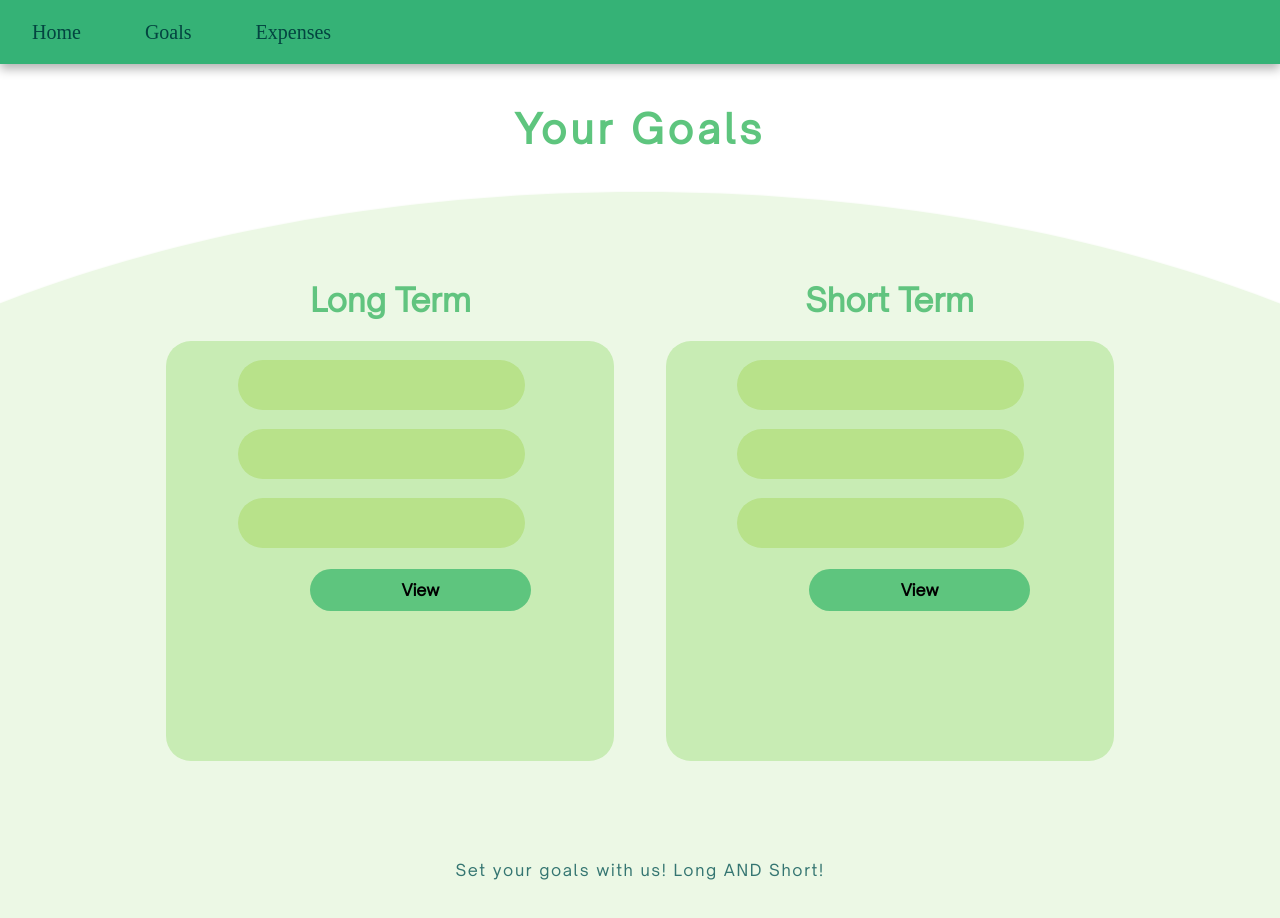
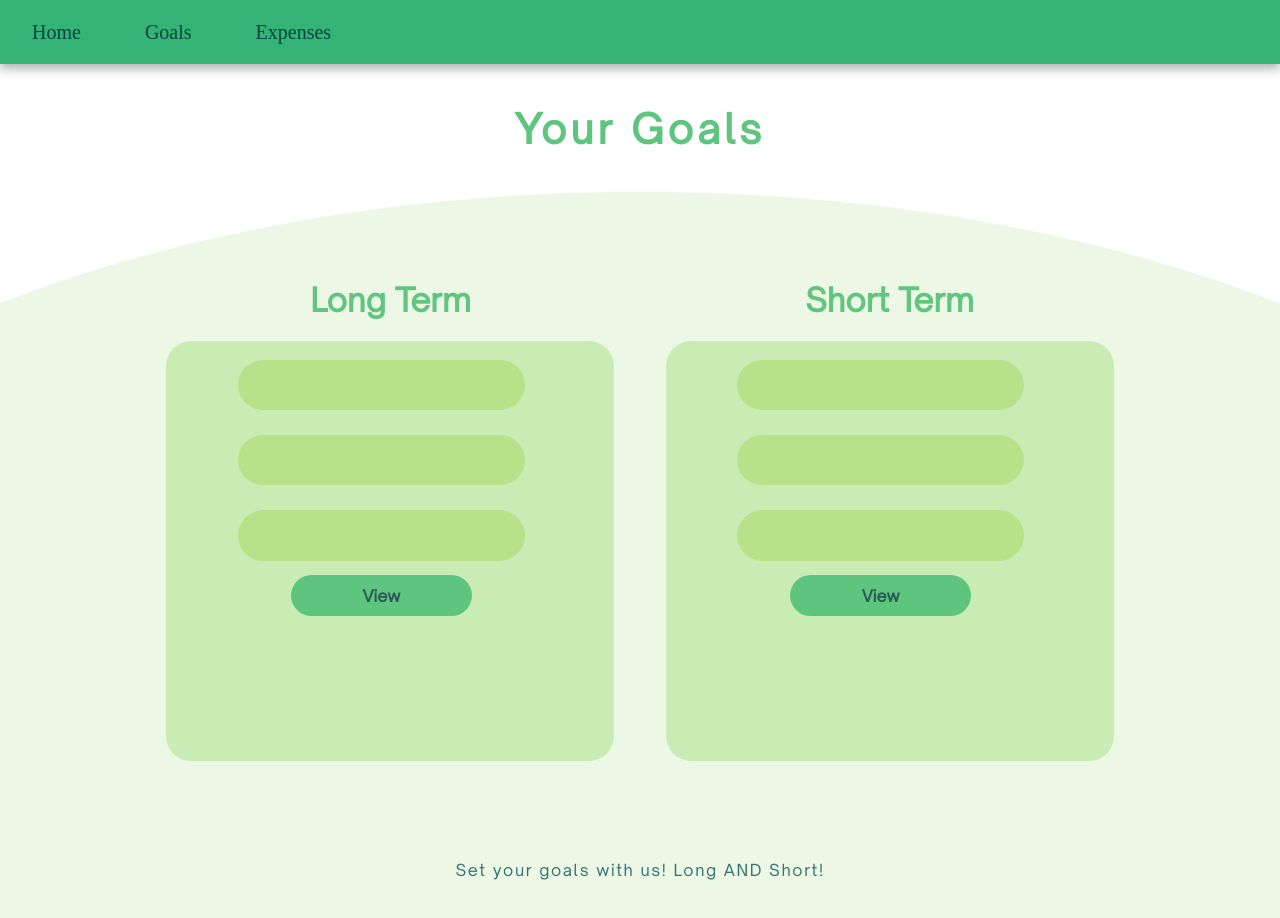
Before and after one commit to vincetrain/budgie, a React (Create React App) app: page /goals in a window 1280 px wide. Shown: the top 918 px of the page. Built offline with nearby package versions, Linux system fonts and the light colour scheme.

Commit message:
Linking LandingPage Button

```diff
--- a/src/Pages/GoalsLandingPage.css
+++ b/src/Pages/GoalsLandingPage.css
@@ -49,7 +49,6 @@
     justify-content: center;
     display: block;
     width: 80%;
-
 }
 
 .TextBox h3 {
@@ -59,15 +58,25 @@
     margin-left: 20%;
     padding: 7%;
     border-radius: 100px;
+    margin-bottom: 7%;
 }
 
-.TextBox h4 {
+.viewButton {
+    margin-left: 20%;
     background-color: #5ec57e;
     justify-content: center;
     padding: 3%;
-    margin-left: 40%;
-    width: 200px;
+    padding-left: 20%;
+    padding-right: 20%;
     border-radius: 100px;
+    color: #2a5a57;
+    font-weight: bold;
+    text-align: center;
+    text-decoration: none;
+}
+
+.viewButton:hover {
+    background-color: #56ad71;
 }
 
 .LilQuote p {
--- a/src/Pages/GoalsLandingPage.jsx
+++ b/src/Pages/GoalsLandingPage.jsx
@@ -1,5 +1,6 @@
 import "./GoalsLandingPage.css"
 import "./ShortGoals.css"
+import {Link} from "react-router-dom";
 
 function GoalsPage() {
     return (
@@ -16,7 +17,7 @@ function GoalsPage() {
                             <h3></h3>
                             <h3></h3>
                             <h3></h3>
-                            <h4>View</h4>
+                            <Link to="/LongGoals" className="viewButton">View</Link>
                         </div>
 
                     </div>
@@ -29,7 +30,7 @@ function GoalsPage() {
                             <h3></h3>
                             <h3></h3>
                             <h3></h3>
-                            <h4>View</h4>
+                            <Link to="/ShortsGoals" className="viewButton">View</Link>
                         </div>
 
                     </div>
```
